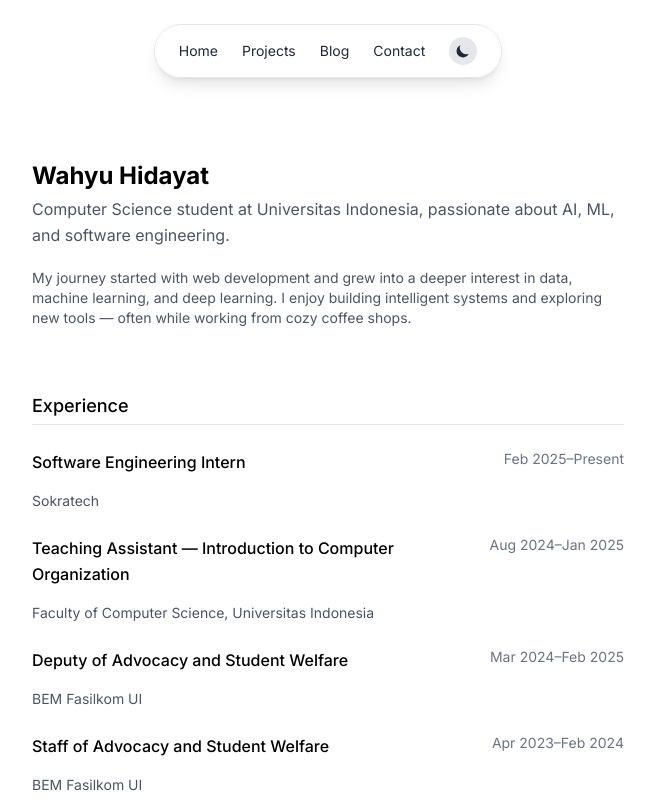
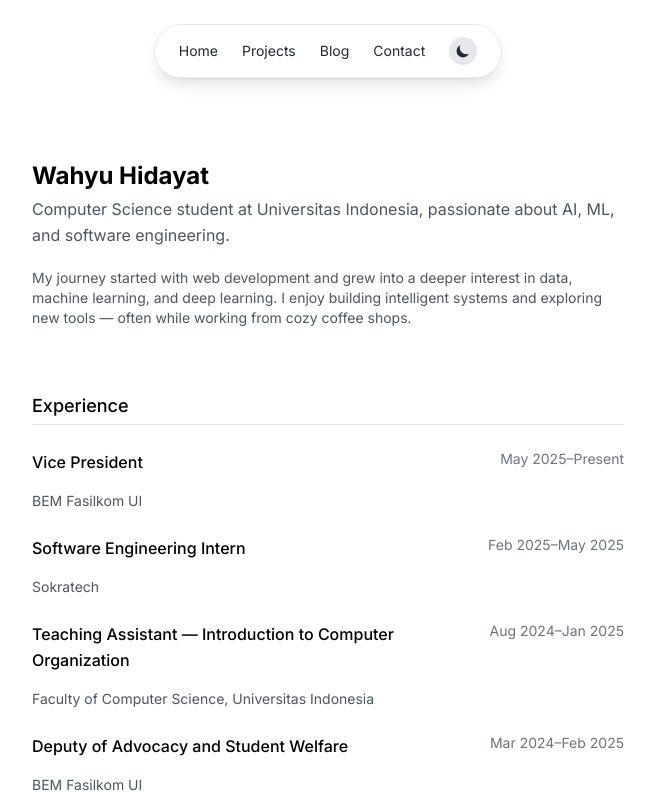
Before and after one commit to wahyuhiddayat/wahyuht, a Next.js app: page / in a window 1280 px wide. Shown: the top 800 px of the page, without its empty margins (312-967 px from the left). Built offline with nearby package versions, Linux system fonts and the light colour scheme.

Commit message:
feat: update experience section

```diff
--- a/src/app/page.tsx
+++ b/src/app/page.tsx
@@ -23,9 +23,19 @@ export default function Home() {
           <div>
             <div className="flex justify-between">
               <div className="pr-4 w-3/4">
+                <p className="font-medium">Vice President</p>
+              </div>
+              <p className="text-sm text-gray-500 text-right shrink-0">May 2025–Present</p>
+            </div>
+            <p className="text-sm text-gray-600 dark:text-gray-300">BEM Fasilkom UI</p>
+          </div>
+
+          <div>
+            <div className="flex justify-between">
+              <div className="pr-4 w-3/4">
                 <p className="font-medium">Software Engineering Intern</p>
               </div>
-              <p className="text-sm text-gray-500 text-right shrink-0">Feb 2025–Present</p>
+              <p className="text-sm text-gray-500 text-right shrink-0">Feb 2025–May 2025</p>
             </div>
             <p className="text-sm text-gray-600 dark:text-gray-300">Sokratech</p>
           </div>
@@ -40,7 +50,7 @@ export default function Home() {
             <p className="text-sm text-gray-600 dark:text-gray-300">Faculty of Computer Science, Universitas Indonesia</p>
           </div>
 
-          <div>
+         <div>
             <div className="flex justify-between">
               <div className="pr-4 w-3/4">
                 <p className="font-medium">Deputy of Advocacy and Student Welfare</p>
```
